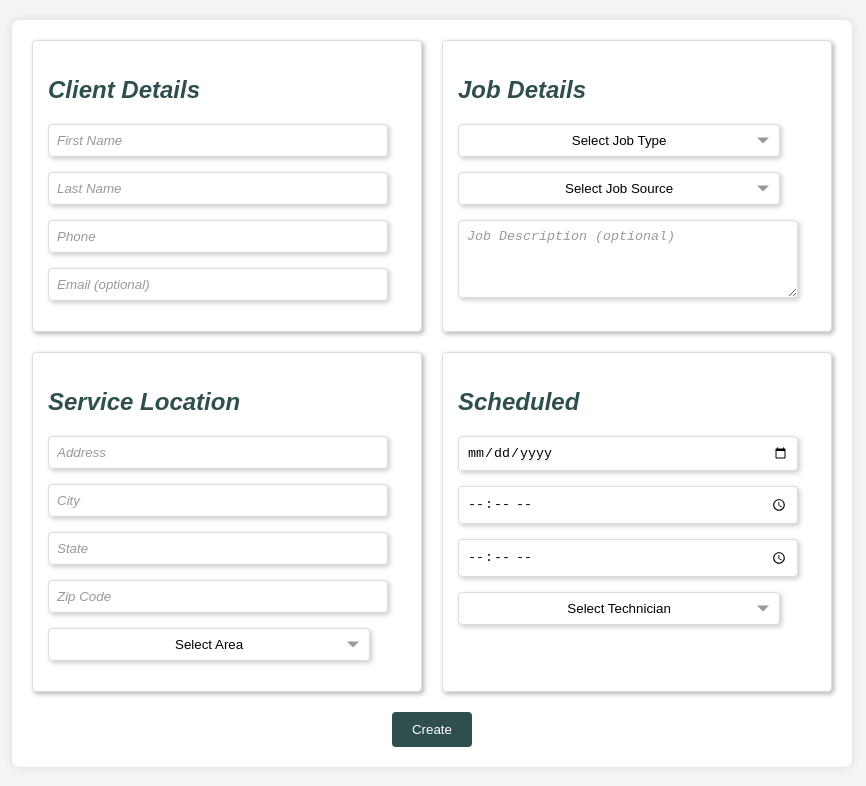
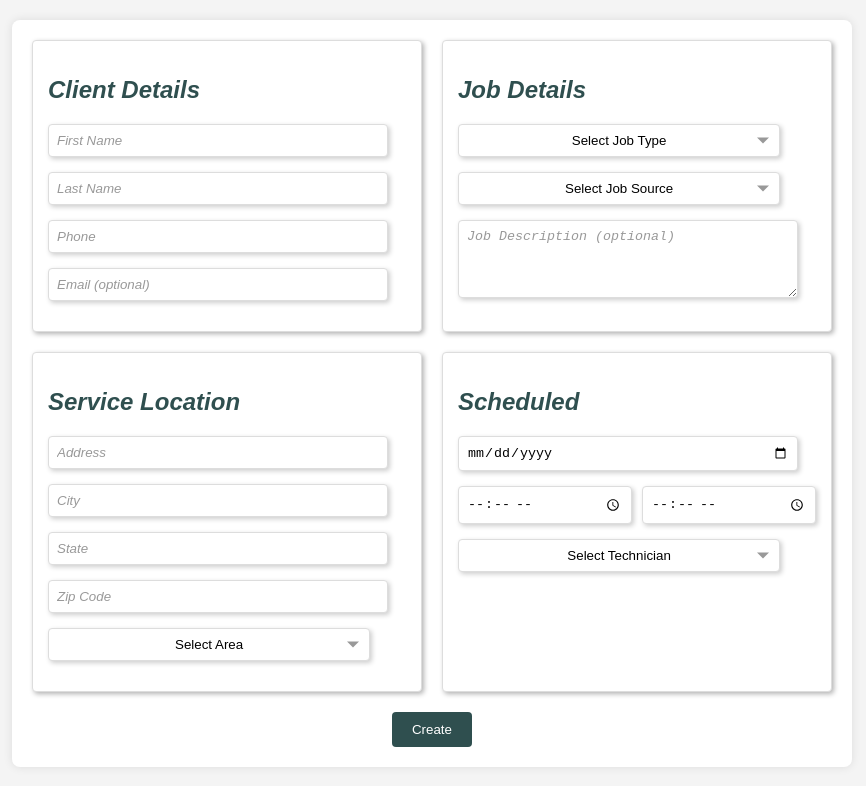
Before and after one commit to LubovSchmit/addDealToPipedrive, a website: page pipedrive-deal/form.html in a window 1280 px wide. Shown: the whole page, without its empty margins (208-1074 px from the left). Drawn offline with Linux system fonts and the light colour scheme.

Commit message:
div added

```diff
--- a/pipedrive-deal/form.html
+++ b/pipedrive-deal/form.html
@@ -49,8 +49,10 @@
             <div class="form-block">
                 <h2>Scheduled</h2>
                 <input type="date" id="startDate" name="startDate" placeholder="Start Date" required>
-                <input type="time" id="startTime" name="startTime" placeholder="Start Time" required>
-                <input type="time" id="endTime" name="endTime" placeholder="End Time" required>
+                <div class="time-block">
+                    <input type="time" id="startTime" name="startTime" placeholder="Start Time" required>
+                    <input type="time" id="endTime" name="endTime" placeholder="End Time" required>
+                </div>
                 <select id="technicianSelect" name="technicianSelect" required>
                     <option value="">Select Technician</option>
                     <option value="first technician">Olga Popova</option>
--- a/pipedrive-deal/styles.css
+++ b/pipedrive-deal/styles.css
@@ -39,6 +39,14 @@ form {
     box-sizing: border-box;
     box-shadow: 2px 2px 5px rgba(0, 0, 0, 0.3); /* Тень справа и снизу */
     background-color: #fff; /* Белый фон */
+}
+
+.time-block {
+    display: flex;
+    flex-direction: row;
+    align-items: center;
+    justify-content: center;
+    gap: 10px;
 }
 
 input, select, textarea {
```
